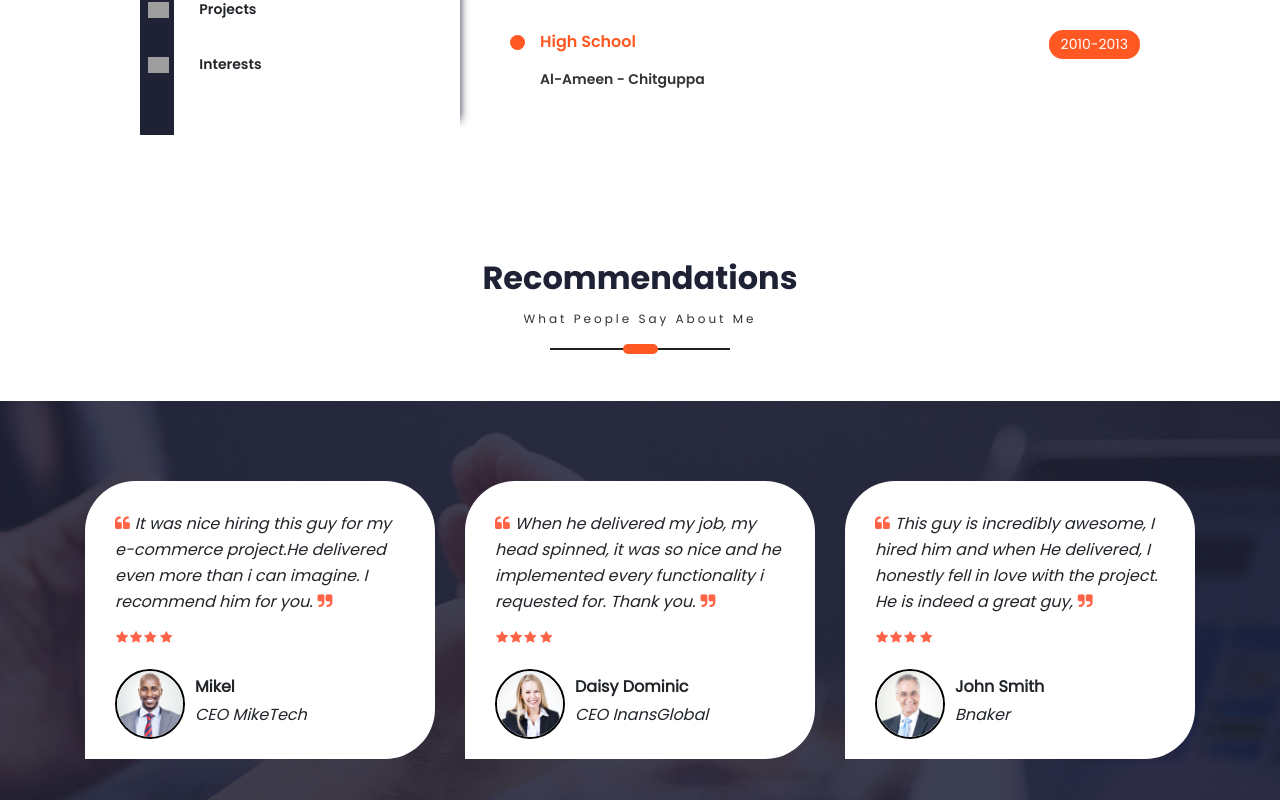
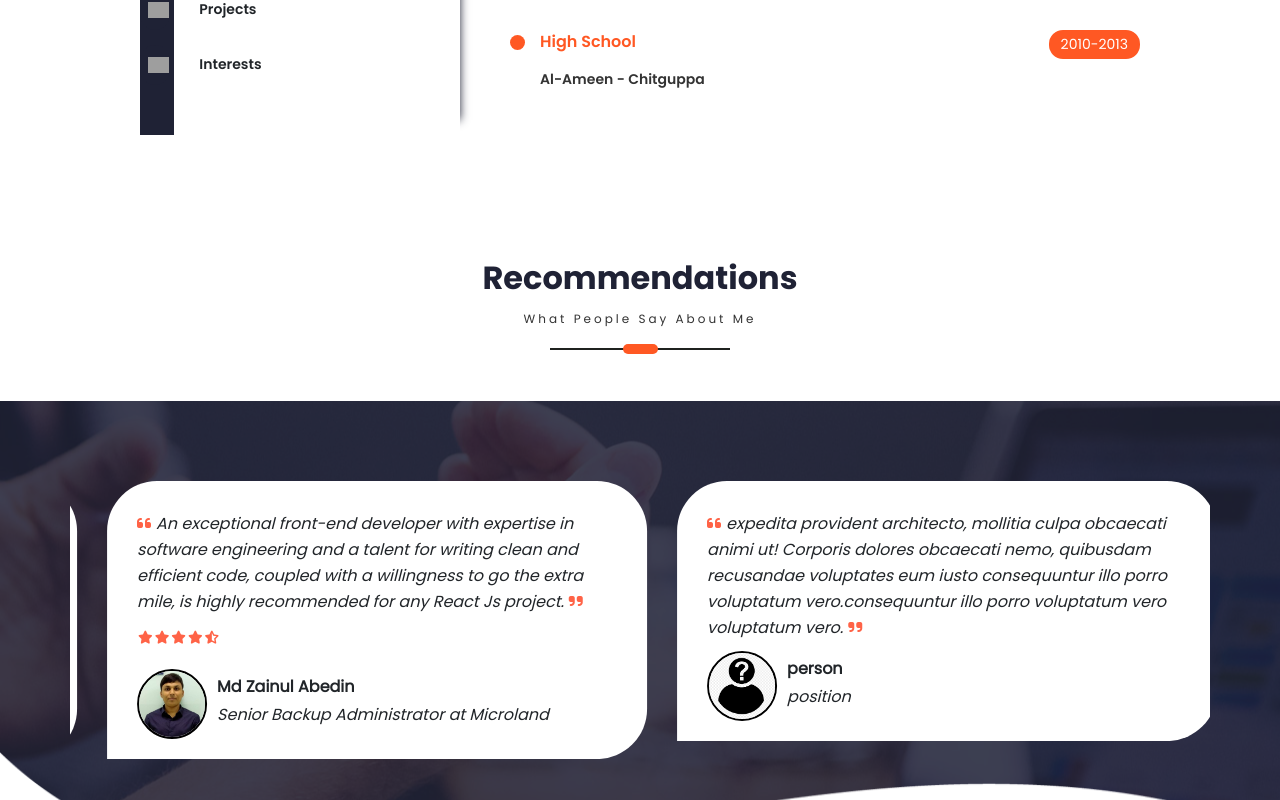
Before and after one commit to Haseeb-creator/portfolio, a React (Create React App) app: page / in a window 1280 px wide. Shown: the part 2000-2800 px from the top of the page. Built offline with nearby package versions, Linux system fonts and the light colour scheme; grey boxes are pictures that could not be loaded; a web font is replaced by a local one.

Commit message:
modified a portfolio

```diff
--- a/public/index.html
+++ b/public/index.html
@@ -26,4 +26,5 @@
     integrity="sha384-w1Q4orYjBQndcko6MimVbzY0tgp4pWB4lZ7lr30WKz0vr/aWKhXdBNmNb5D92v7s"
     crossorigin="anonymous"
   ></script>
+  <script src="https://kit.fontawesome.com/6224a9afdb.js" crossorigin="anonymous"></script>
 </html>
--- a/src/PortfolioContianer/Testimonial/Testimonial.js
+++ b/src/PortfolioContianer/Testimonial/Testimonial.js
@@ -11,6 +11,8 @@ import mike from "../../../src/img/Testimonial/mike.png";
 import man from "../../../src/img/Testimonial/man.png";
 import shape from "../../../src/img/Testimonial/shape-bg.png";
 import mufeez from '../../../src/img/Testimonial/mufeez.jpg'
+import zain from '../../../src/img/Testimonial/zain.jpeg'
+import person from '../../../src/img/Testimonial/person.jpg'
 
 export default function Testimonial(props) {
 	let fadeInScreenHandler = (screen) => {
@@ -22,16 +24,8 @@ export default function Testimonial(props) {
 		ScrollService.currentScreenFadeIn.subscribe(fadeInScreenHandler);
 	const options = {
 		loop: true,
-		margin: 0,
-		nav: true,
-		navText: ['next', 'prev'],
-		freeDrag: false,
 		autoplay: true,
-		animateIn: "bounceInRight",
-		animateOut: "bounceOutRight",
-		dots: true,
-		smartSpeed: 1000,
-		autoplayHoverPause: true,
+		smartSpeed: 1600,
 		responsive: {
 			0: {
 				items: 1,
@@ -40,7 +34,7 @@ export default function Testimonial(props) {
 				items: 1,
 			},
 			1000: {
-				items: 3,
+				items: 2,
 			},
 		},
 	};
@@ -74,10 +68,10 @@ export default function Testimonial(props) {
 												<i className="fa fa-star" />
 											</li>
 											<li>
-												<i className="fa fa-star-half-alt" />
+												<i className="fa fa-star" />
 											</li>
 											<li>
-												<i className="fa fa-star" />
+												<i className="fas fa-star-half-alt"></i>
 											</li>
 										</ul>
 									</div>
@@ -93,9 +87,7 @@ export default function Testimonial(props) {
 									<div className="testi-comment">
 										<p>
 											<i className="fa fa-quote-left" />
-											It was nice hiring this guy for my e-commerce project.He
-											delivered even more than i can imagine. I recommend him
-											for you.
+											An exceptional front-end developer with expertise in software engineering and a talent for writing clean and efficient code, coupled with a willingness to go the extra mile, is highly recommended for any React Js project.
 											<i className="fa fa-quote-right" />
 										</p>
 										<ul className="stars list-unstyled">
@@ -109,17 +101,17 @@ export default function Testimonial(props) {
 												<i className="fa fa-star" />
 											</li>
 											<li>
-												<i className="fa fa-star-half-alt" />
+												<i className="fa fa-star" />
 											</li>
 											<li>
-												<i className="fa fa-star" />
+												<i className="fa fa-star-half-alt" />
 											</li>
 										</ul>
 									</div>
 									<div className="client-info">
-										<img src={mike} alt="no internet connection"></img>
-										<h5>Mikel</h5>
-										<p>CEO MikeTech</p>
+										<img src={zain} alt="no internet connection"></img>
+										<h5>Md Zainul Abedin  </h5>
+										<p>Senior Backup Administrator at Microland</p>
 									</div>
 								</div>
 							</div>
@@ -128,12 +120,13 @@ export default function Testimonial(props) {
 									<div className="testi-comment">
 										<p>
 											<i className="fa fa-quote-left" />
-											When he delivered my job, my head spinned, it was so nice
-											and he implemented every functionality i requested for.
-											Thank you.
+											expedita provident architecto, mollitia culpa obcaecati animi ut! Corporis dolores obcaecati nemo, quibusdam recusandae voluptates eum iusto consequuntur illo porro voluptatum vero.consequuntur illo porro voluptatum vero voluptatum vero.
 											<i className="fa fa-quote-right" />
 										</p>
-										<ul className="stars list-unstyled">
+										{/* <ul className="stars list-unstyled">
+											<li>
+												<i className="fa fa-star" />
+											</li>
 											<li>
 												<i className="fa fa-star" />
 											</li>
@@ -146,19 +139,16 @@ export default function Testimonial(props) {
 											<li>
 												<i className="fa fa-star-half-alt" />
 											</li>
-											<li>
-												<i className="fa fa-star" />
-											</li>
-										</ul>
+										</ul> */}
 									</div>
 									<div className="client-info">
-										<img src={lady} alt="no internet connection"></img>
-										<h5>Daisy Dominic</h5>
-										<p>CEO InansGlobal</p>
+										<img src={person} alt="no internet connection"></img>
+										<h5>person</h5>
+										<p>position</p>
 									</div>
 								</div>
 							</div>
-							<div className="col-lg-12">
+							{/* 	<div className="col-lg-12">
 								<div className="testi-item">
 									<div className="testi-comment">
 										<p>
@@ -262,7 +252,7 @@ export default function Testimonial(props) {
 										<p>Bnaker</p>
 									</div>
 								</div>
-							</div>
+							</div> */}
 						</OwlCarousel>
 					</div>
 				</div>
--- a/src/index.js
+++ b/src/index.js
@@ -7,9 +7,7 @@ import reportWebVitals from "./reportWebVitals";
 
 const root = createRoot(document.getElementById('root'));
 root.render(
-  <React.StrictMode>
-    <App />
-  </React.StrictMode>
+  <App />
 );
 
 // If you want to start measuring performance in your app, pass a function
```
Also changed, not shown: src/img/Testimonial/person.jpg (added), src/img/Testimonial/zain.jpeg (added).
